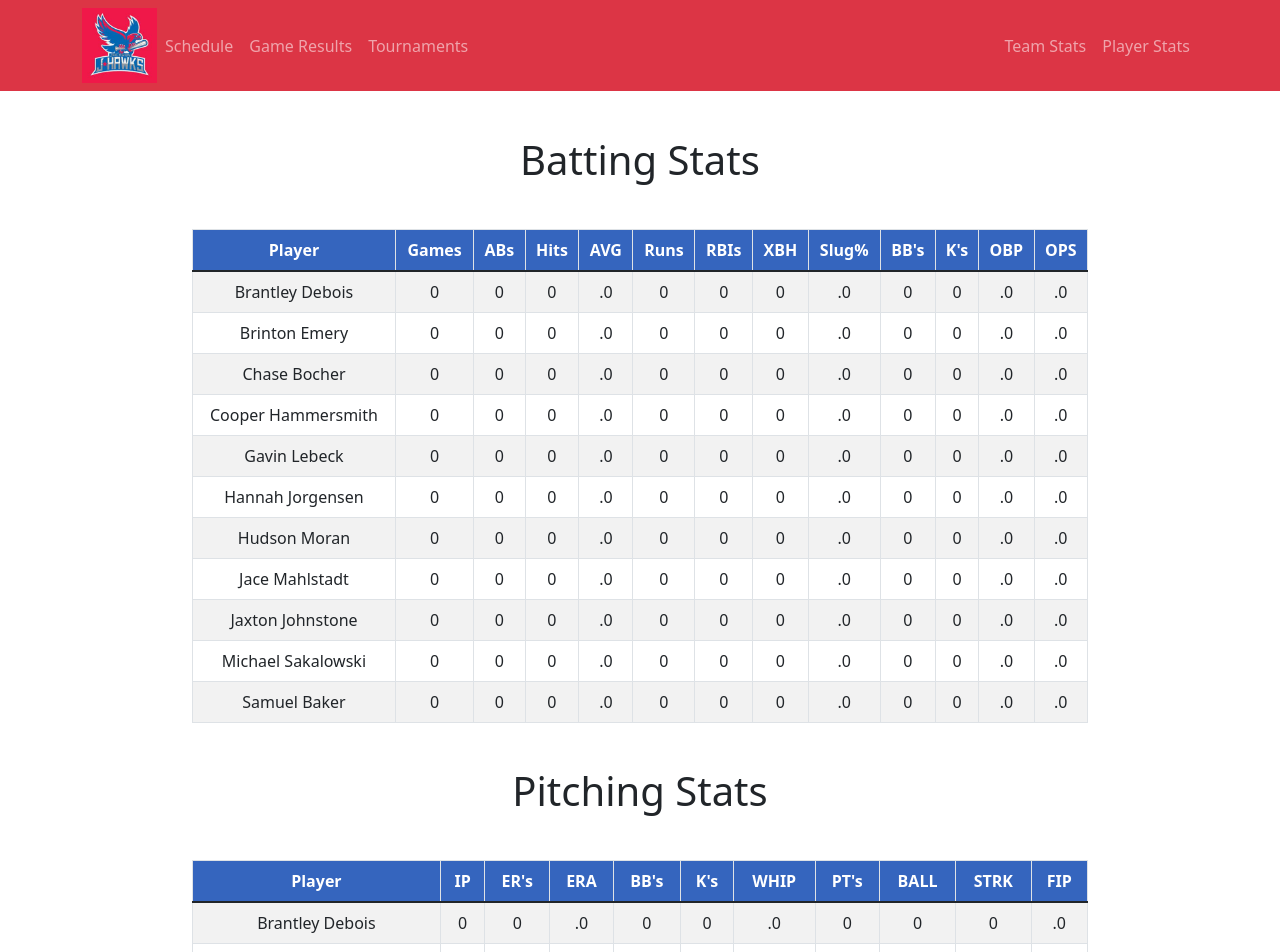
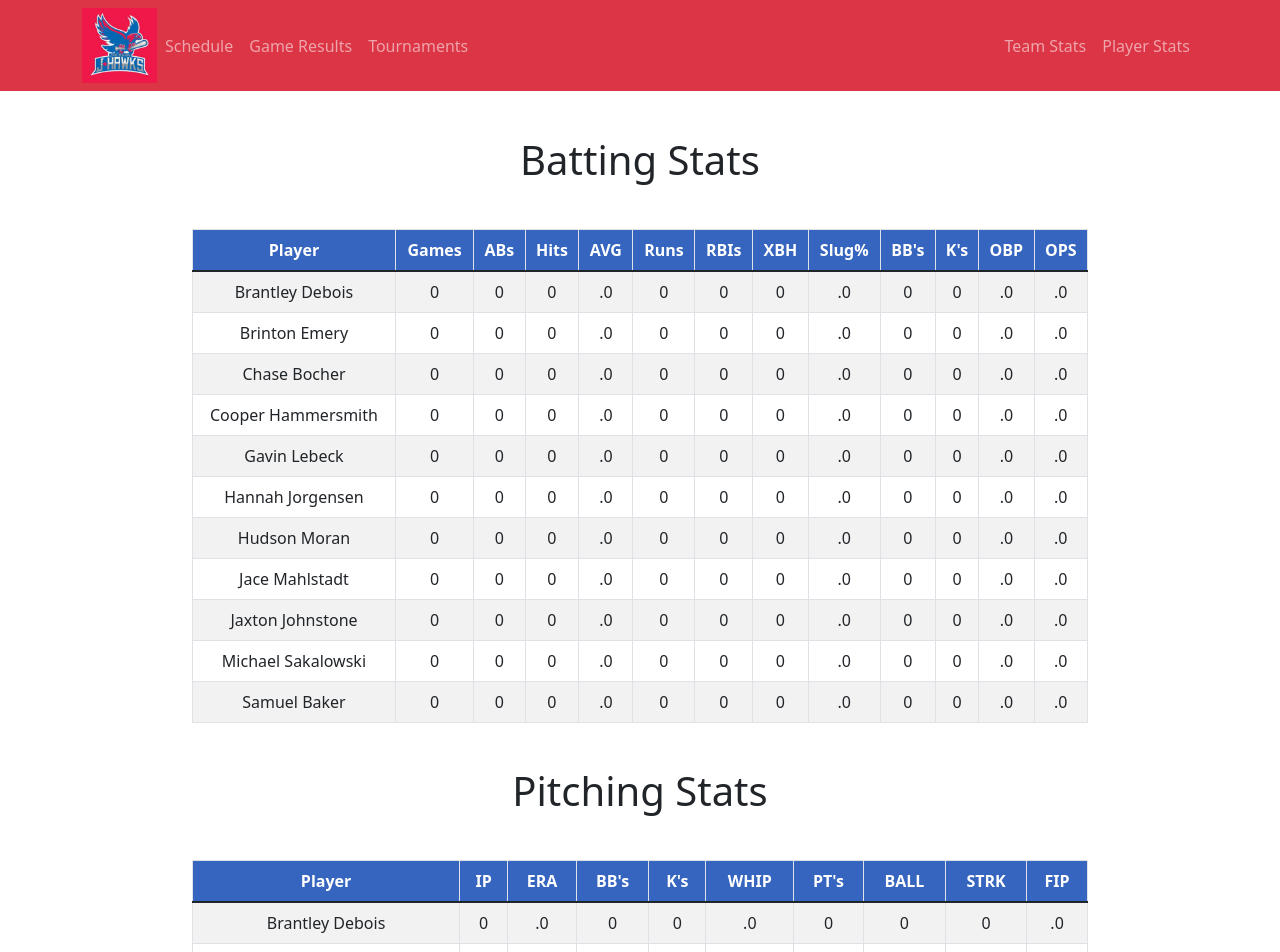
Before and after one commit to stevenpfaff/JHawk_Statsheet, a React (Create React App) app: page /Players in a window 1280 px wide. Shown: the top 952 px of the page. Built offline with nearby package versions, Linux system fonts and the light colour scheme.

Commit message:
removed Er's

```diff
--- a/src/components/Players/Players.js
+++ b/src/components/Players/Players.js
@@ -51,7 +51,6 @@ function Players() {
                     <tr>
                         <th>Player</th>
                         <th>IP</th>
-                        <th>ER's</th>
                         <th>ERA</th>
                         <th>BB's</th>
                         <th>K's</th>
@@ -67,7 +66,6 @@ function Players() {
                         <tr>
                             <td>{player.name}</td>
                             <td>{player.ip}</td>
-                            <td>{player.er}</td>
                             <td>.{player.era}</td>
                             <td>{player.bbs}</td>
                             <td>{player.ks}</td>
```
